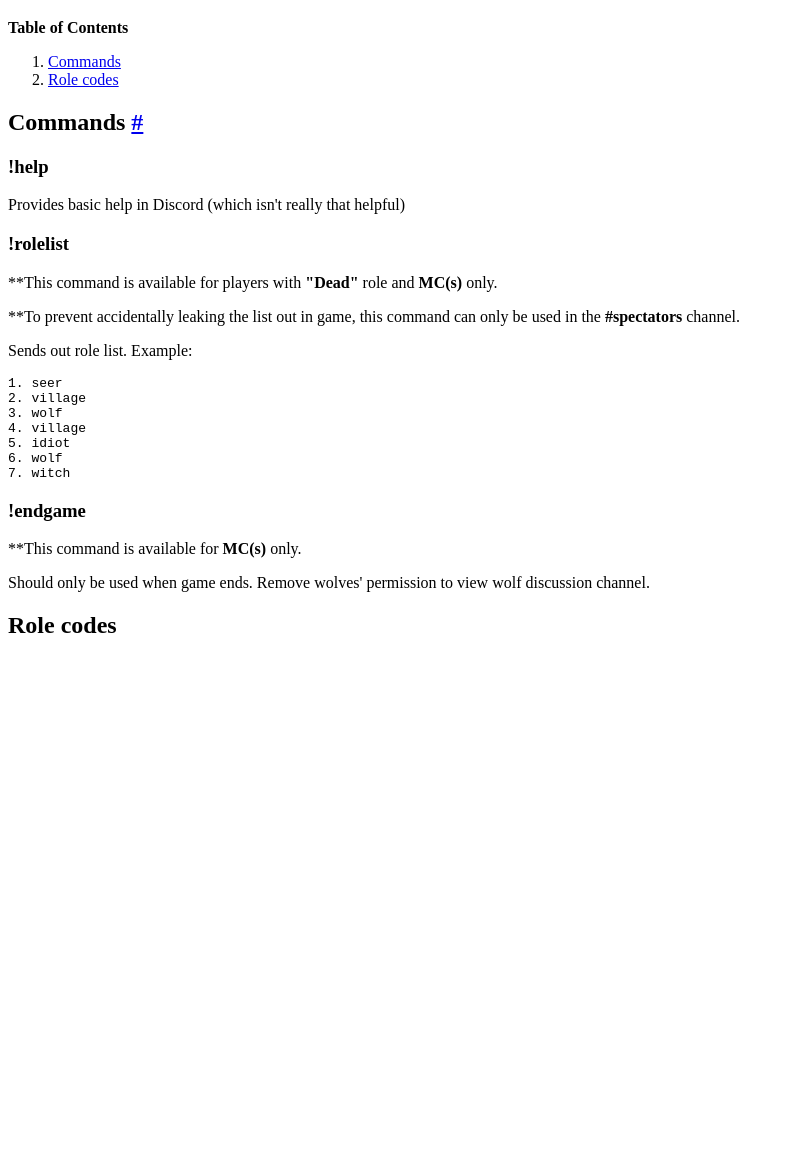
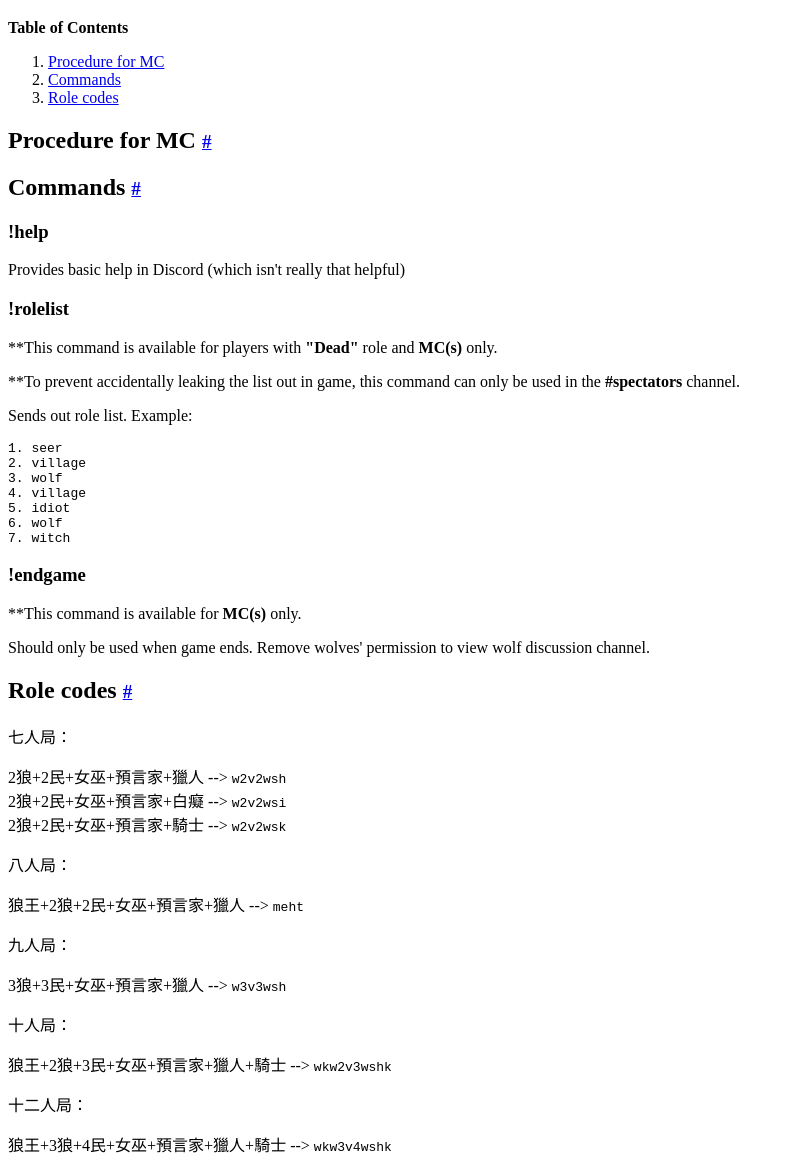
Before and after one commit to ctangpedia/ctangpedia.github.io, a plain HTML site: page ww/usage.html in a window 1280 px wide. Shown: the part 61-1233 px from the top of the page, without its empty margins (0-794 px from the left). Before the commit the page ends 800 px from the top, so only its background shows below. Drawn offline with Linux system fonts and the light colour scheme.

Commit message:
Update usage.html

```diff
--- a/ww/usage.html
+++ b/ww/usage.html
@@ -3,15 +3,18 @@
 <head>
   <title>Usage Instructions for Werewolf Bot</title>
   <meta name="viewport" content="width=device-width, initial-scale=1">
+  <style>.anchor{font-size:80%;}</style>
 </head>
 <body>
   <h1>Usage Instructions for Werewolf Bot</h1>
   <p><b>Table of Contents</b></p>
   <ol>
+    <li><a href="#mcprocedure">Procedure for MC</a></li>
     <li><a href="#commands">Commands</a></li>
     <li><a href="#rolecodes">Role codes</a></li>
   </ol>
-  <h2 id="commands">Commands&nbsp;<a href="#" id="ancommand" title="copy link">#</a></h2>
+  <h2 id="mcprocedure">Procedure for MC&nbsp;<a href="#" id="anmcprocedure" class="anchor" title="copy link">#</a></h2>
+  <h2 id="commands">Commands&nbsp;<a href="#" id="ancommand" class="anchor" title="copy link">#</a></h2>
   <h3>!help</h3>
   <p>Provides basic help in Discord (which isn't really that helpful)</p>
   <h3>!rolelist</h3>
@@ -29,7 +32,20 @@
   <p>**This command is available for <b>MC(s)</b> only.</p>
   <p>Should only be used when game ends. Remove wolves' permission to view wolf discussion channel.</p>
   <p>
-  <h2 id="rolecodes">Role codes</h2>
+  <h2 id="rolecodes">Role codes&nbsp;<a href="#" id="anrolecodes" class="anchor" title="copy link">#</a></h2>
+  <p>七人局：</p>
+  <p>2狼+2民+女巫+預言家+獵人 --> <code>w2v2wsh</code><br>
+     2狼+2民+女巫+預言家+白癡 --> <code>w2v2wsi</code><br>
+     2狼+2民+女巫+預言家+騎士 --> <code>w2v2wsk</code></p>
+  <p>八人局：</p>
+  <p>狼王+2狼+2民+女巫+預言家+獵人 --> <code>meht</code></p>
+  <p>九人局：</p>
+  <p>3狼+3民+女巫+預言家+獵人 --> <code>w3v3wsh</code></p>
+  <p>十人局：</p>
+  <p>狼王+2狼+3民+女巫+預言家+獵人+騎士 --> <code>wkw2v3wshk</code></p>
+  <p>十二人局：</p>
+  <p>狼王+3狼+4民+女巫+預言家+獵人+騎士 --> <code>wkw3v4wshk</code></p>
+
   <script>
     //copy text to clipboard https://stackoverflow.com/questions/400212/how-do-i-copy-to-the-clipboard-in-javascript#answer-30810322
     function cttc(text) {
@@ -43,10 +59,18 @@
         console.error('Error: could not copy text:', err);
       });
     }
+    document.getElementById("anmcprocedure").addEventListener("click",(e)=>{
+      e.preventDefault();
+      cttc("https://ctangpedia.github.io/ww/usage.html#mcprocedure");
+    });
     document.getElementById("ancommand").addEventListener("click",(e)=>{
       e.preventDefault();
       cttc("https://ctangpedia.github.io/ww/usage.html#commands");
-    })
+    });
+    document.getElementById("anrolecodes").addEventListener("click",(e)=>{
+      e.preventDefault();
+      cttc("https://ctangpedia.github.io/ww/usage.html#rolecodes");
+    });
   </script>
 </body>
 </html>
```
